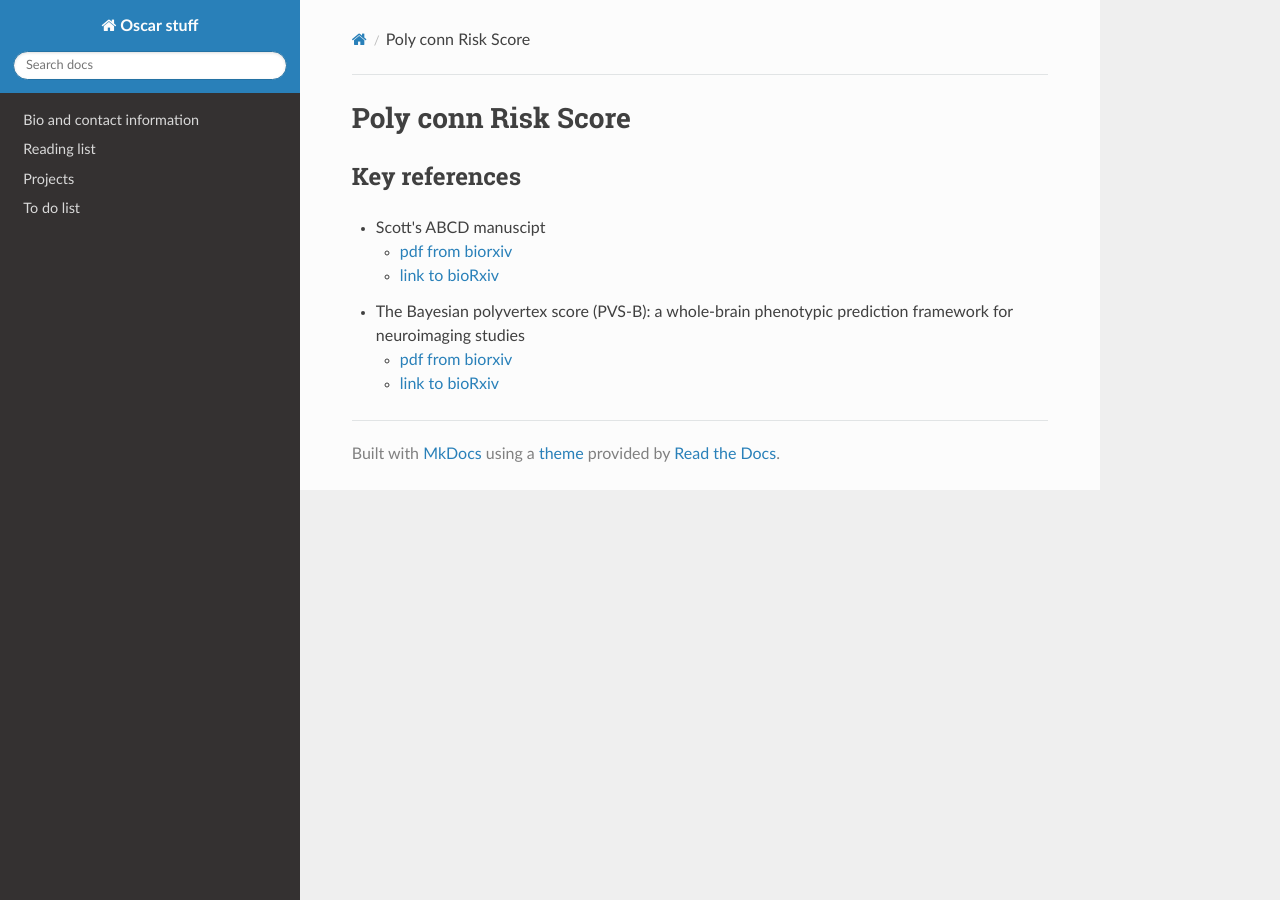
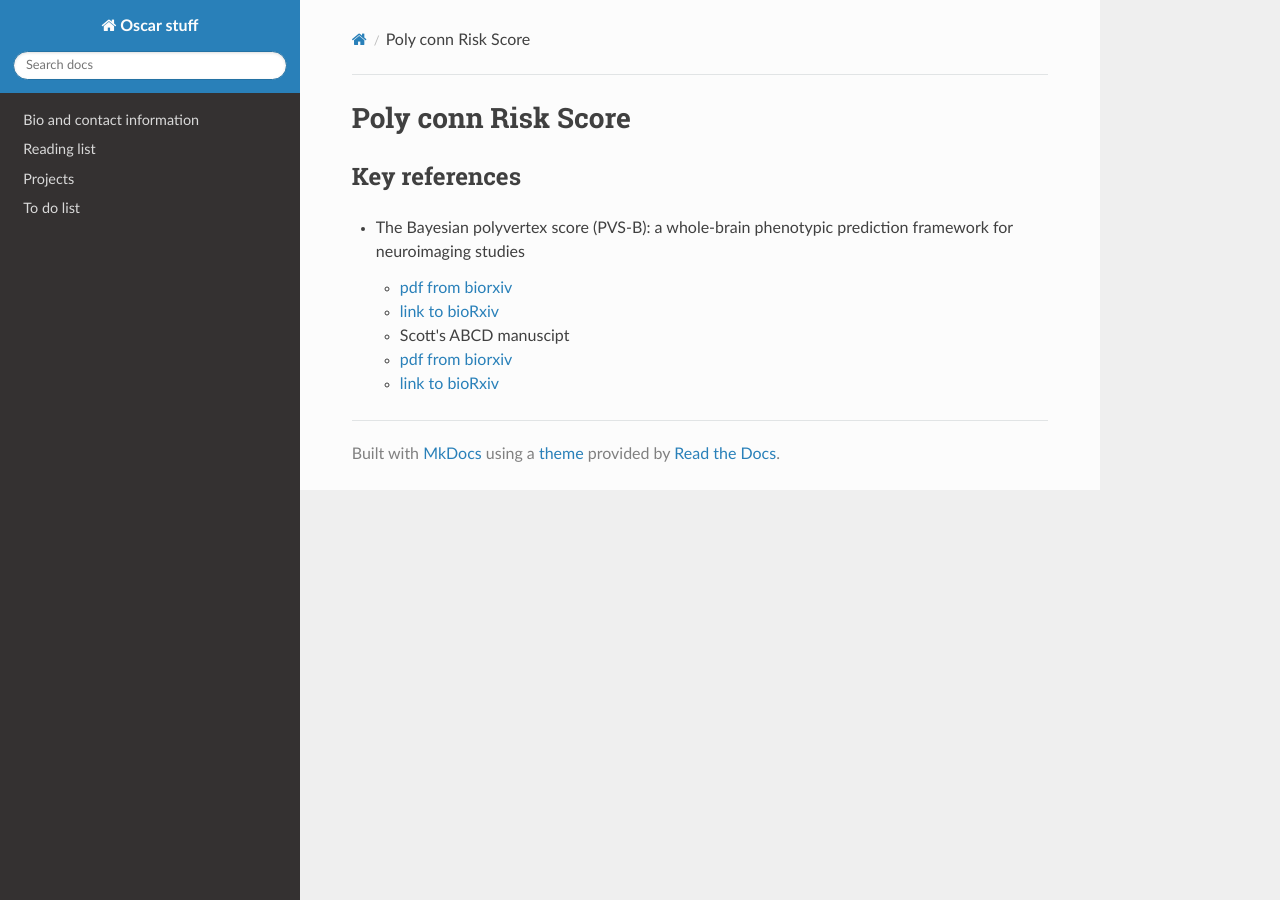
Before and after one commit to omiranda/OscarStuff, an MkDocs documentation site: the page built from docs/Projects/PCRS/PCRS_summary.md, in a window 1280 px wide. Built offline with MkDocs 1.6.1, drawn with Linux system fonts in a browser that asks for light colours; nearby versions of some CDN libraries; old or Windows-style settings are respelled for this version of MkDocs.

Commit message:
Fixing swaped references

```diff
--- a/docs/Projects/PCRS/PCRS_summary.md
+++ b/docs/Projects/PCRS/PCRS_summary.md
@@ -2,9 +2,10 @@
 
 ## Key references
 
-- Scott's ABCD manuscipt
+- The Bayesian polyvertex score (PVS-B): a whole-brain phenotypic prediction framework for neuroimaging studies
+
     - [pdf from biorxiv](./References/813915v3.full.pdf)
     - [link to bioRxiv](https://www.biorxiv.org/content/10.1101/813915v3)
-- The Bayesian polyvertex score (PVS-B): a whole-brain phenotypic prediction framework for neuroimaging studies
+- Scott's ABCD manuscipt
     - [pdf from biorxiv](./References/2020.08.21.257758v1.full.pdf)
     - [link to bioRxiv](https://www.biorxiv.org/content/10.1101/2020.08.21.257758v1)
```
